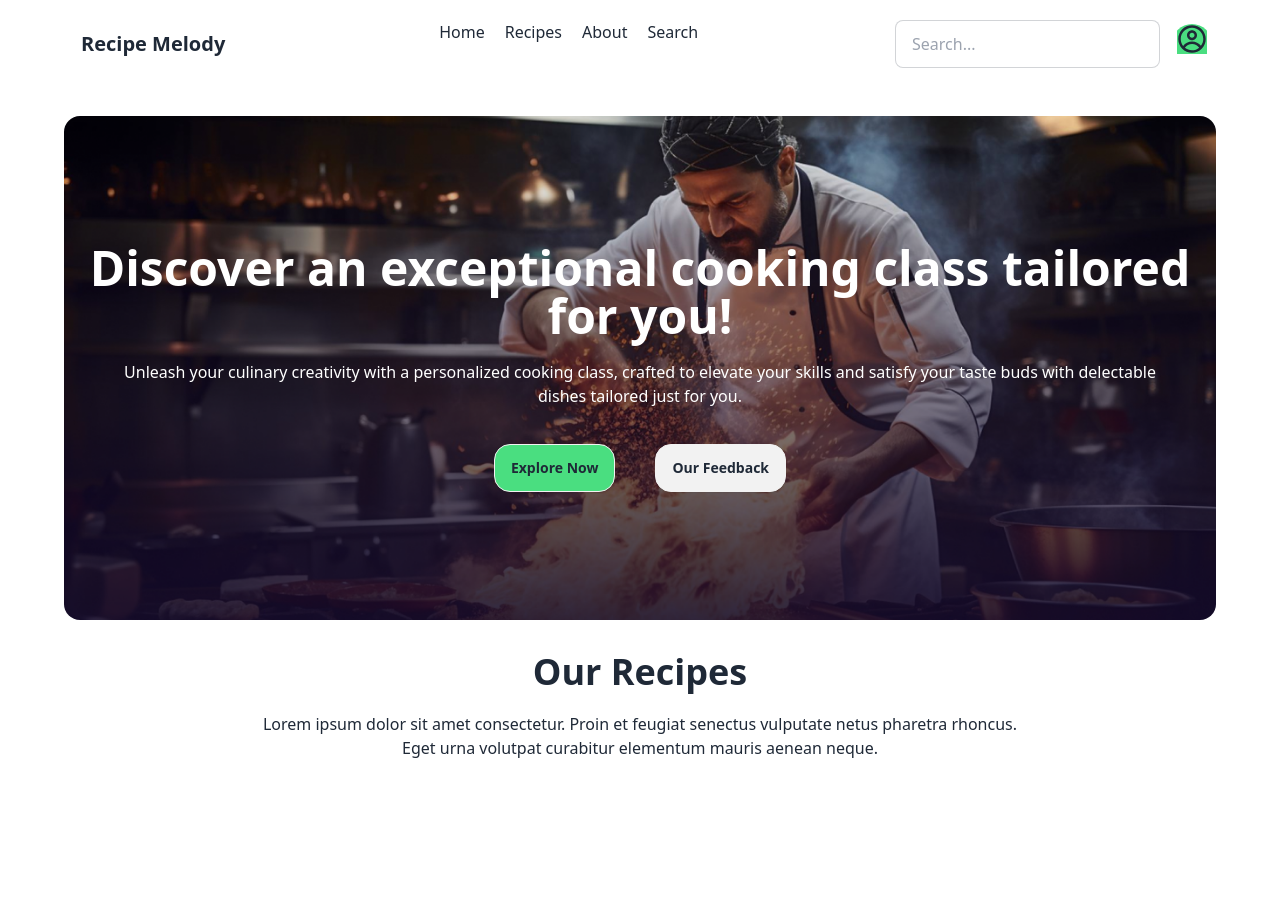
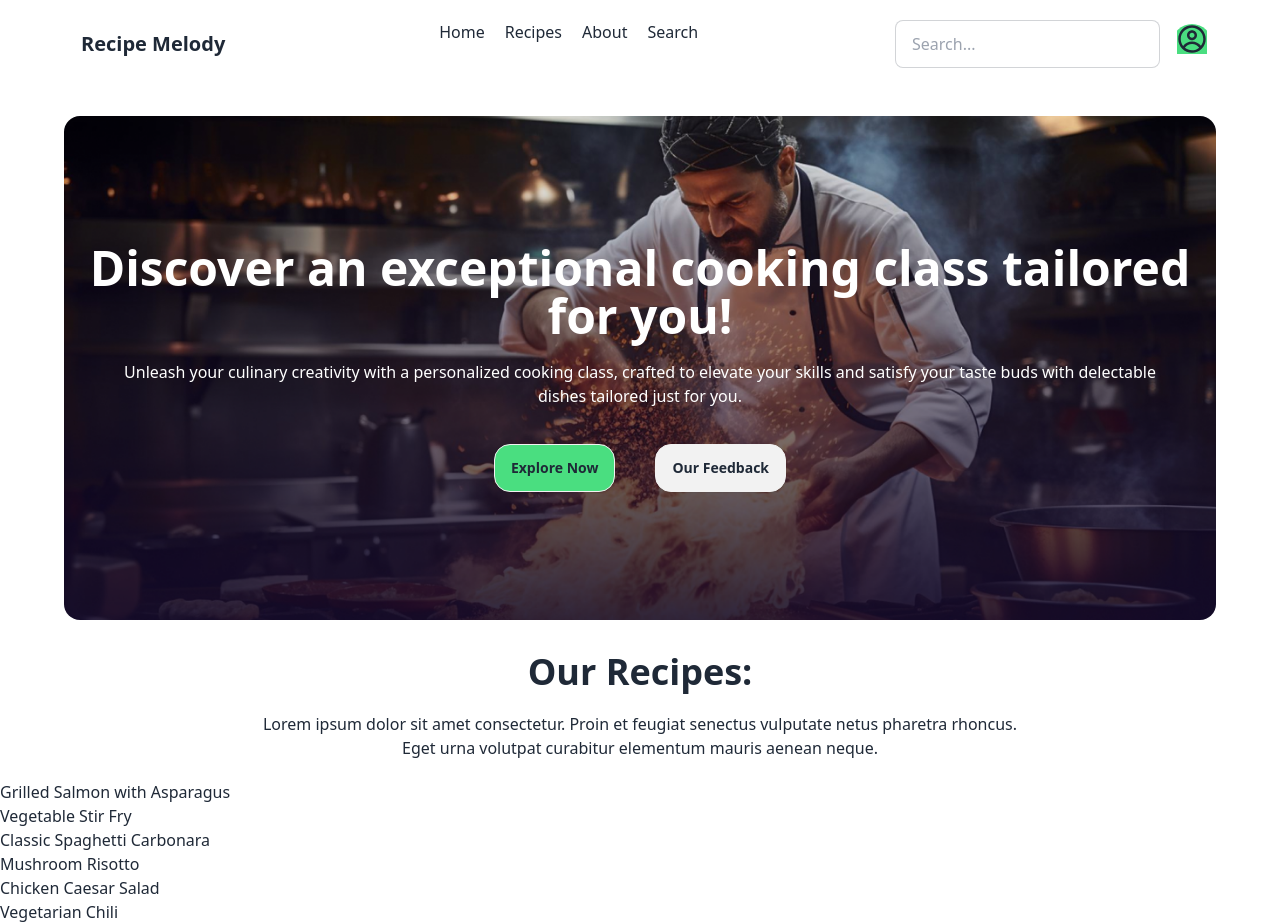
Before and after one commit to nafisa-lubaba/chefs-table, a React (Vite) app: page / in a window 1280 px wide. Before the commit the page ends 800 px from the top, so only its background shows below. Built offline with nearby package versions, Linux system fonts and the light colour scheme.

Commit message:
name-added

```diff
--- a/package.json
+++ b/package.json
@@ -10,6 +10,7 @@
     "preview": "vite preview"
   },
   "dependencies": {
+    "prop-types": "^15.8.1",
     "react": "^18.2.0",
     "react-dom": "^18.2.0",
     "react-icons": "^5.0.1"
--- a/src/App.jsx
+++ b/src/App.jsx
@@ -1,12 +1,12 @@
-import { useState } from 'react'
+
 import Header from './components/Header/Header'
 import Main from './components/Main/Main'
 import Recipes from './components/Recipes/Recipes'
 
 
 
+
 function App() {
-  const [count, setCount] = useState(0)
 
   return (
     <>
--- a/src/components/Main/Main.jsx
+++ b/src/components/Main/Main.jsx
@@ -21,6 +21,11 @@ const Main = () => {
 
                 </div>
             </div>
+            <div className="text-center pt-8">
+                    <h2 className="text-2xl lg:text-4xl font-extrabold">Our Recipes:</h2>
+                    <p className="lg:max-w-3xl mx-auto mt-5 mb-5">Lorem ipsum dolor sit amet consectetur. Proin et feugiat senectus vulputate netus pharetra rhoncus. Eget urna volutpat curabitur elementum mauris aenean neque. </p>
+
+                </div>
 
 
 
--- /dev/null
+++ b/src/components/Recipe/Recipe.jsx
@@ -0,0 +1,17 @@
+import PropTypes from 'prop-types';
+
+const Recipe = ({recipe}) => {
+
+    const {recipe_name} = recipe;
+    return (
+        <div>
+            <h1>{recipe_name}</h1>
+
+        </div>
+    );
+};
+Recipe.propTypes ={
+    recipe: PropTypes.object.isRequired
+}
+
+export default Recipe;
--- a/src/components/Recipes/Recipes.jsx
+++ b/src/components/Recipes/Recipes.jsx
@@ -1,12 +1,27 @@
+import { useEffect, useState } from "react";
+import Recipe from "../Recipe/Recipe";
 
 
 const Recipes = () => {
+    const [recipes, setRecipes] = useState([]);
+
+    useEffect(() =>{
+        fetch('info.json')
+        .then(res => res.json())
+        .then(data => setRecipes(data))
+    }, []
+
+    )
     return (
         <div>
-            <div className="text-center pt-8">
-                    <h2 className="text-2xl lg:text-4xl font-extrabold">Our Recipes</h2>
-                    <p className="lg:max-w-3xl mx-auto mt-5 mb-5">Lorem ipsum dolor sit amet consectetur. Proin et feugiat senectus vulputate netus pharetra rhoncus. Eget urna volutpat curabitur elementum mauris aenean neque. </p>
+            <div className="">
+
+                    {
+                    recipes.map(recipe => <Recipe key={recipe.recipe_id} recipe={recipe}></Recipe>)
+                }
+
                 </div>
+
 
         </div>
     );
```
Also changed, not shown: 1 other file (tests, documents, lock files or other folders).
